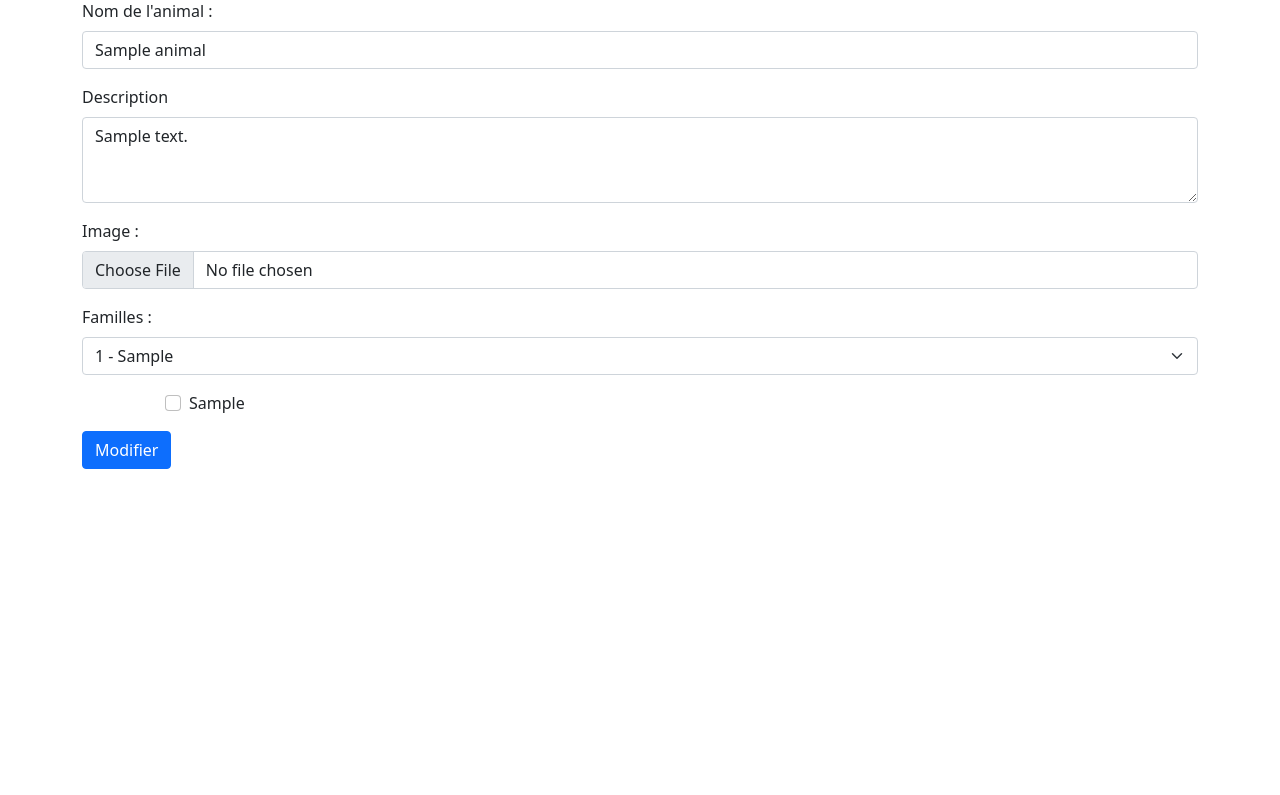
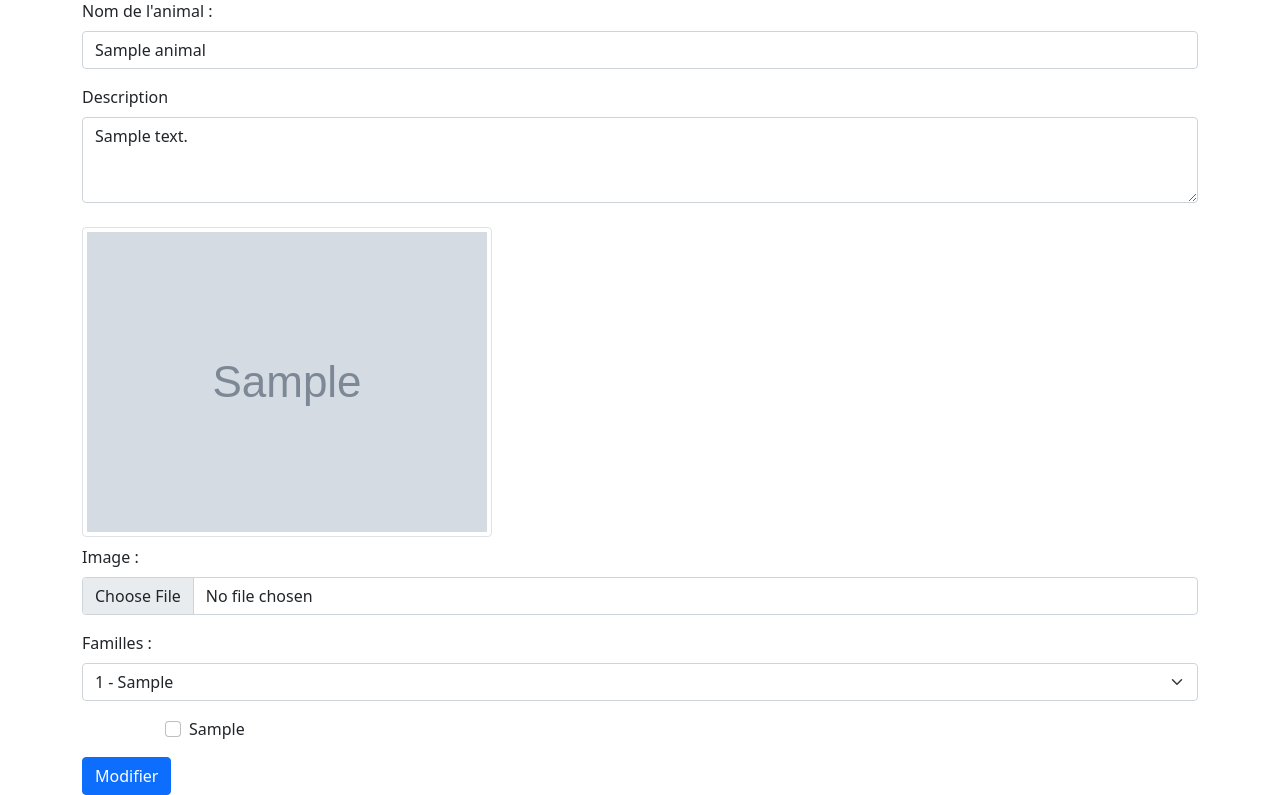
Before and after one commit to EmmanuelBlanchard/FullStack-site-complet-Front-REACT-Et-Back-PHP-MySQL-MVC-POO, a PHP site: the page made by Programmes/04-Module04-BackEndPHP/views/modificationAnimal.view.php in a window 1280 px wide. Shown: the part 139-934 px from the top of the page. Before the commit the page ends 608 px from the top, so only its background shows below. Run offline with PHP 8.4, Linux system fonts and the light colour scheme; the template is opened without the code that fills it: most values are stand-ins (such as "Sample title", 1, 10 or a date in 2020); grey boxes marked "Sample" are stand-in pictures; data that the repository does not hold is empty; some libraries are stand-ins or nearby versions.

Commit message:
04-Module04-BackEndPHP-18-ImageModificationAnimal

```diff
--- a/Programmes/04-Module04-BackEndPHP/views/modificationAnimal.view.php
+++ b/Programmes/04-Module04-BackEndPHP/views/modificationAnimal.view.php
@@ -11,10 +11,16 @@
         <textarea class="form-control" id="animal_description" name="animal_description" rows="3"><?= $animal['animal_description'] ?></textarea>
     </div>
     <div class="mb-3">
-        <label for="image" class="form-label">Image : </label>
-        <input class="form-control" type="file" id="image" name="image">
+        <div class='row no-gutters'>
+            <div class="col-12">
+                <img src="<?= URL ?>public/images/<?= $animal['animal_image'] ?>" class="img-thumbnail my-2" />
+            </div>
+            <div class="col-12">
+                <label for="image" class="form-label">Image : </label>
+                <input class="form-control" type="file" id="image" name="image">
+            </div>
+        </div>
     </div>
-
     <div class="mb-3">
         <label for="famille_id" class="form-label">Familles : </label>
         <select class="form-select" aria-label="Selecteur de famille" name="famille_id">
```
Also changed, not shown: Programmes/04-Module04-BackEndPHP/controllers/back/animals.controller.php (+6 -1 lines).
